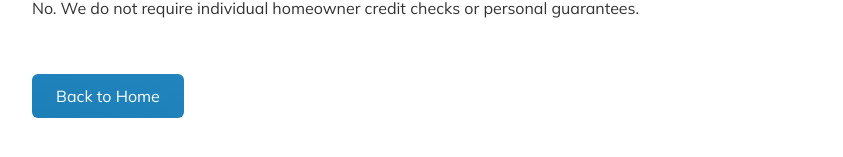
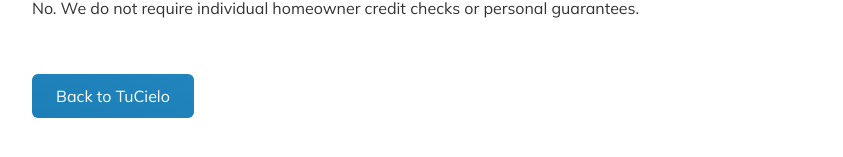
Before and after one commit to MetaCapFin/tu-cielo-site, a React (Create React App) app: page /faq in a window 1280 px wide. Shown: the part 455-612 px from the top of the page, without its empty margins (208-1051 px from the left). Built offline with nearby package versions, Linux system fonts and the light colour scheme.

Commit message:
Update faq.js

```diff
--- a/src/faq.js
+++ b/src/faq.js
@@ -34,7 +34,7 @@ export default function FAQ() {
 
       <div>
         <button className="cta-button" onClick={handleGoHome}>
-          Back to Home
+          Back to TuCielo
         </button>
       </div>
     </div>
```
